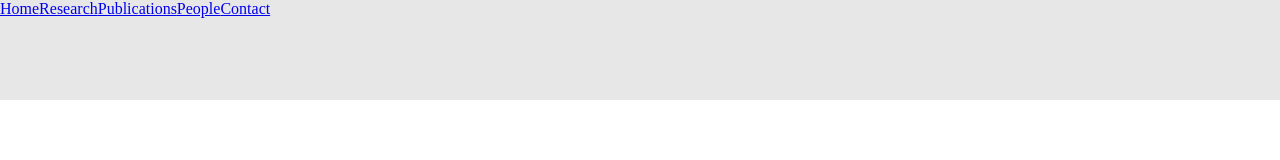
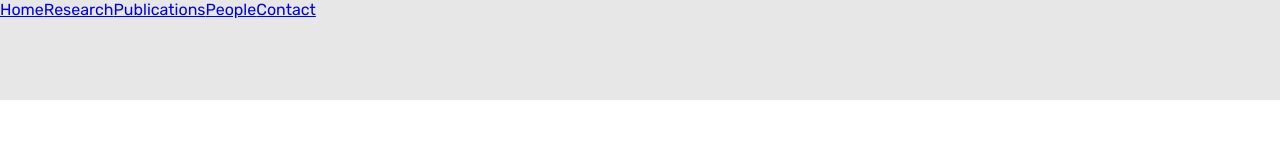
Before and after one commit to deotte/roper-lab-website, a Vue app: page / in a window 1280 px wide. Shown: the top 160 px of the page. Built offline with nearby package versions, Linux system fonts and the light colour scheme.

Commit message:
Add google fonts
- Added the google font 'rubik'
- Through https://fonts.google.com/?category=Sans+Serif,Display

```diff
--- /dev/null
+++ b/src/assets/styles/fonts.css
@@ -0,0 +1,9 @@
+@import url('https://fonts.googleapis.com/css2?family=Rubik:ital,wght@0,300;0,400;0,700;1,300;1,400;1,700&display=swap');
+
+* {
+  font-family: 'Rubik', sans-serif;
+}
+
+h1, h2, h3 {
+  font-weight: 700;
+}
--- a/src/assets/styles/style.css
+++ b/src/assets/styles/style.css
@@ -1,4 +1,5 @@
 @import './reset.css';
 @import './variables.css';
 @import './utilities.css';
+@import './fonts.css';
 @import './nav.css';
```
